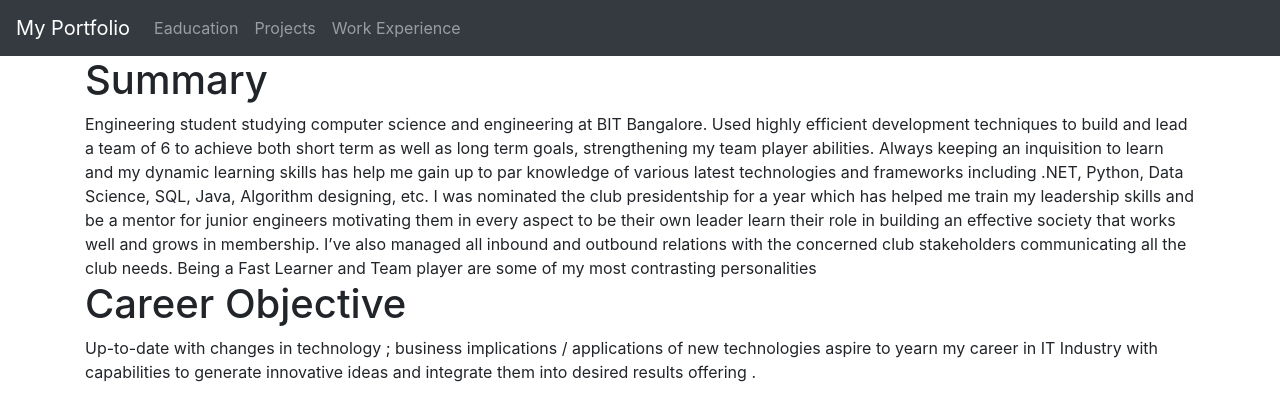
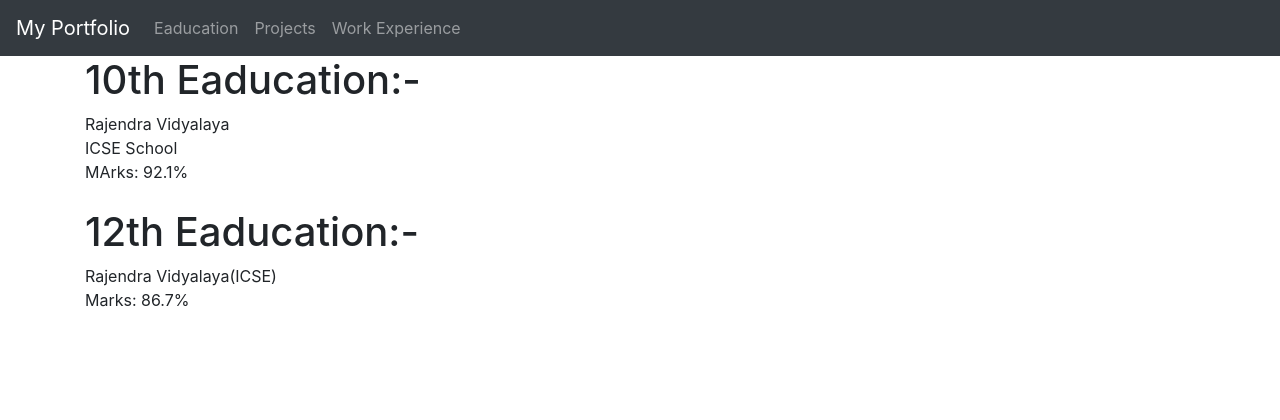
Before and after one commit to bhavesh-prasad/my_portfolio, a React (Create React App) app: page /eaducation in a window 1280 px wide. Shown: the top 420 px of the page. Built offline with nearby package versions, Linux system fonts and the light colour scheme.

Commit message:
Eaducation Details Added

```diff
--- a/package.json
+++ b/package.json
@@ -8,6 +8,7 @@
     "@testing-library/user-event": "^7.2.1",
     "react": "^16.13.1",
     "react-dom": "^16.13.1",
+    "react-router-dom": "^5.2.0",
     "react-scripts": "3.4.3"
   },
   "scripts": {
--- a/src/components/App.js
+++ b/src/components/App.js
@@ -1,38 +1,21 @@
 // import { Component } from 'react';
 import React from 'react';
-import About from './about';
-import Shop from './Shop';
-
+import home_content from './home';
+import eaducation from './eaducation';
+import {BrowserRouter as Router ,Switch, Route} from 'react-router-dom';
 class Application extends React.Component {
   render(){
     return(
-      <div class="container">
-        <div>
-          <h1>Summary</h1>
-        </div>
-        <div>
-        Engineering student studying computer science and engineering at BIT Bangalore.
-Used highly efficient development techniques to build and lead a team of 6 to achieve both short term as well as
-long term goals, strengthening my team player abilities.
-Always keeping an inquisition to learn and my dynamic learning skills has help me gain up to par knowledge of
-various latest technologies and frameworks including .NET, Python, Data Science, SQL, Java, Algorithm designing,
-etc.
-I was nominated the club presidentship for a year which has helped me train my leadership skills and be a mentor
-for junior engineers motivating them in every aspect to be their own leader learn their role in building an
-effective society that works well and grows in membership.
-I’ve also managed all inbound and outbound relations with the concerned club stakeholders communicating all
-the club needs.
-Being a Fast Learner and Team player are some of my most contrasting personalities
-        </div>
-        <div>
-          <h1> Career Objective</h1>
-          <div>
-          Up-to-date with changes in technology ; business implications / applications of new technologies aspire to
-yearn my career in IT Industry with capabilities to generate innovative ideas and integrate them into desired results offering .
-          </div>
-        </div>
-      </div>
-    )
+      <Router>
+        <Switch>
+          <Route path="/" exact component={home_content}/>
+          <Route path="/eaducation" exact component={eaducation}/>
+          {/* <Route path="/projects" exact component={home_content}/> */}
+          {/* <Route path="/work" exact component={home_content}/> */}
+        </Switch>
+      </Router>
+
+    );
   }
 }
 
--- a/src/components/Shop.js
+++ /dev/null
@@ -1,14 +0,0 @@
-import React from 'react';
-
-class Shop extends React.Component{
-    render(){
-        return (
-            <div>
-                <h1>
-                    Shop Componenent is Activated
-                </h1>
-            </div>
-        );
-    }
-}
-export default Shop;
--- a/src/components/about.js
+++ /dev/null
@@ -1,14 +0,0 @@
-import React from 'react';
-class About extends React.Component{
-    render(){
-        return (
-            <div>
-                <h1>
-                    About Component is Activated
-                </h1>
-            </div>
-        );
-    }
-}
-
-export default About;
--- /dev/null
+++ b/src/components/eaducation.js
@@ -0,0 +1,34 @@
+
+import React from 'react';
+class eaducation extends React.Component {
+  render(){
+    return(
+        <div class="container">
+            <div>
+                <h1>
+                    10th Eaducation:-
+                </h1>
+                <div>
+                    Rajendra Vidyalaya <br/>
+                    ICSE School <br/>
+                    MArks: 92.1%
+                </div>
+            </div>
+            <br></br>
+            <div>
+                <h1>
+                    12th Eaducation:-
+                </h1>
+                <div>
+                    Rajendra Vidyalaya(ICSE)<br></br>
+                    Marks: 86.7%
+                </div>
+            </div>
+        </div>
+
+    );
+  }
+}
+
+// ReactDOM.render(temp,document.getElementById("root"));
+export default eaducation;
--- /dev/null
+++ b/src/components/home.js
@@ -0,0 +1,34 @@
+import React from 'react';
+class home_contents extends React.Component{
+    render(){
+        return(
+            <div class="container">
+        <div>
+          <h1>Summary</h1>
+        </div>
+        <div>
+        Engineering student studying computer science and engineering at BIT Bangalore.
+Used highly efficient development techniques to build and lead a team of 6 to achieve both short term as well as
+long term goals, strengthening my team player abilities.
+Always keeping an inquisition to learn and my dynamic learning skills has help me gain up to par knowledge of
+various latest technologies and frameworks including .NET, Python, Data Science, SQL, Java, Algorithm designing,
+etc.
+I was nominated the club presidentship for a year which has helped me train my leadership skills and be a mentor
+for junior engineers motivating them in every aspect to be their own leader learn their role in building an
+effective society that works well and grows in membership.
+I’ve also managed all inbound and outbound relations with the concerned club stakeholders communicating all
+the club needs.
+Being a Fast Learner and Team player are some of my most contrasting personalities
+        </div>
+        <div>
+          <h1> Career Objective</h1>
+          <div>
+          Up-to-date with changes in technology ; business implications / applications of new technologies aspire to
+yearn my career in IT Industry with capabilities to generate innovative ideas and integrate them into desired results offering .
+          </div>
+        </div>
+      </div>
+        )
+    }
+}
+export default home_contents;
```
Also changed, not shown: 1 other file (tests, documents, lock files or other folders).
